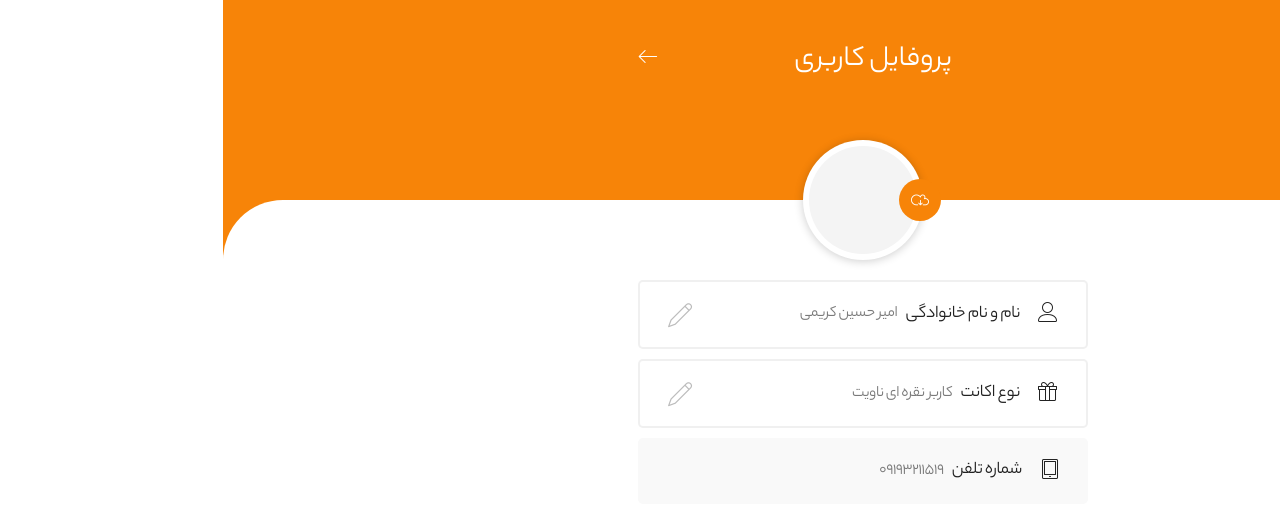
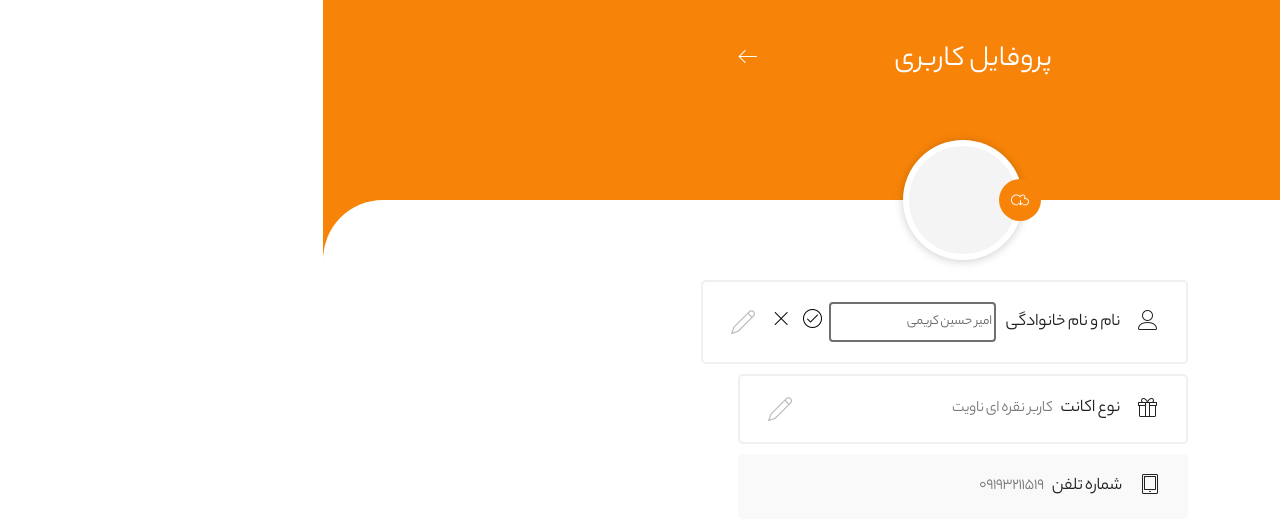
Before and after one commit to amirjr1378/navit, a React (Create React App) app: page /user-profile in a window 1280 px wide. Both pictures are taken after a click on the element 457 px from the left and 314 px from the top of the page. Shown: the top 532 px of the page. Built offline with nearby package versions, Linux system fonts and the light colour scheme; a web font is replaced by a local one.

Commit message:
finish user profile

```diff
--- a/src/components/Editable/Editable.js
+++ b/src/components/Editable/Editable.js
@@ -1,12 +1,34 @@
 import React from "react";
+export const EditContext = React.createContext(null);
 
-export default React.forwardRef(function(
-  { text, as: Component = <input />, onSuccess, onCancle, ...props },
+const Editable = function(
+  { text, onSuccess, onCancel, children, ...props },
   ref
 ) {
   const [editMode, setEditMode] = React.useState(false);
+  const toggle = () => setEditMode(state => !state);
+
+  return (
+    <EditContext.Provider
+      value={{ toggle, editMode, text, onSuccess, onCancel }}
+    >
+      {children}
+    </EditContext.Provider>
+  );
+};
+
+function Toggle({ as: Component = "div", ...props }) {
+  const { toggle } = React.useContext(EditContext);
+  return <Component {...props} onClick={toggle} />;
+}
+const View = React.forwardRef(function View(
+  { Input = "input", Content = "div", wrapperClassName = "", ...props },
+  ref
+) {
+  const { editMode, toggle, text, onSuccess, onCancel } = React.useContext(
+    EditContext
+  );
   const [input, setInput] = React.useState(text);
-  const toggle = setEditMode(state => !state);
 
   function EditView() {
     const inputProps = {
@@ -16,33 +38,34 @@ export default React.forwardRef(function(
     };
     const handleSubmit = function(e) {
       e.preventDefault();
-      onSuccess(input);
+      typeof onSuccess === "function" && onSuccess(input);
       toggle();
     };
     const handleCancel = function(e) {
       console.log("cancel");
       setInput(text);
+      typeof onCancel === "function" && onCancel();
       toggle();
     };
     return (
-      <form onSubmit={handleSubmit}>
-        <Component
-          {...inputProps}
-          ref={ref}
-          defaultValue={text}
-          value={input}
-        />
-        <button type="submit">change</button>
-        <button onClick={handleCancel}>cancel</button>
+      <form onSubmit={handleSubmit} className={wrapperClassName}>
+        <Input {...inputProps} ref={ref} value={input} autoFocus />
+        <button type="submit">
+          <span className="lnr-checkmark-circle lnr" />
+        </button>
+        <button onClick={handleCancel}>
+          <span className="lnr-cross lnr" />
+        </button>
       </form>
     );
   }
   function NormalView() {
-    return (
-      <div {...props} onClick={toggle}>
-        {text}
-      </div>
-    );
+    return <Content {...props}>{text}</Content>;
   }
   return editMode ? <EditView /> : <NormalView />;
 });
+
+Editable.Toggle = Toggle;
+Editable.View = View;
+
+export default Editable;
--- a/src/components/ProfileItem/ProfileItem.js
+++ b/src/components/ProfileItem/ProfileItem.js
@@ -1,15 +1,25 @@
 import React from "react";
 import "./ProfileItem.styles.scss";
+import Editable from "../Editable/Editable";
 
 export default function({ icon, label, editable, value }) {
   return (
+    <Editable text={value} onSuccess={input => console.log("input", input)}>
       <div className="profile__item" disabled={!editable}>
         <span className={`profile__item__icon lnr ${icon}`} />
         <span className="profile__item__label">{label}</span>
-      <span className="profile__item__value">{value}</span>
+        <Editable.View
+          className="profile__item__value"
+          Content="span"
+          wrapperClassName="change-input-profile"
+        />
         {editable && (
-        <span className="lnr lnr-pencil cursor--pointer profile-edit-pencil" />
+          <Editable.Toggle
+            as="span"
+            className="lnr lnr-pencil cursor--pointer profile-edit-pencil"
+          />
         )}
       </div>
+    </Editable>
   );
 }
--- a/src/components/ProfileItem/ProfileItem.styles.scss
+++ b/src/components/ProfileItem/ProfileItem.styles.scss
@@ -17,6 +17,21 @@
   @media (max-width: 360px) {
     font-size: 12px;
     padding: 1em 1.5em;
+  }
+  .change-input-profile {
+    flex: 1;
+    display: flex;
+    align-items: center;
+    padding: 0 0.5em;
+    input {
+      border: solid 1px rgba(0, 0, 0, 0.06);
+      flex-grow: 1;
+      white-space: nowrap;
+      letter-spacing: -0.33px;
+      font-size: 0.7em;
+      opacity: 0.6;
+      padding: 0.8em 0.2em;
+    }
   }
   .profile__item__icon {
     margin-left: 0.9em;
--- a/src/scss/vendors/_normalize.scss
+++ b/src/scss/vendors/_normalize.scss
@@ -267,6 +267,7 @@ a {
   border: none;
   outline: none;
   cursor: pointer;
+  background: transparent;
 }
 button,
 input,
```
Lines whose indentation alone changed are shown as unchanged.
